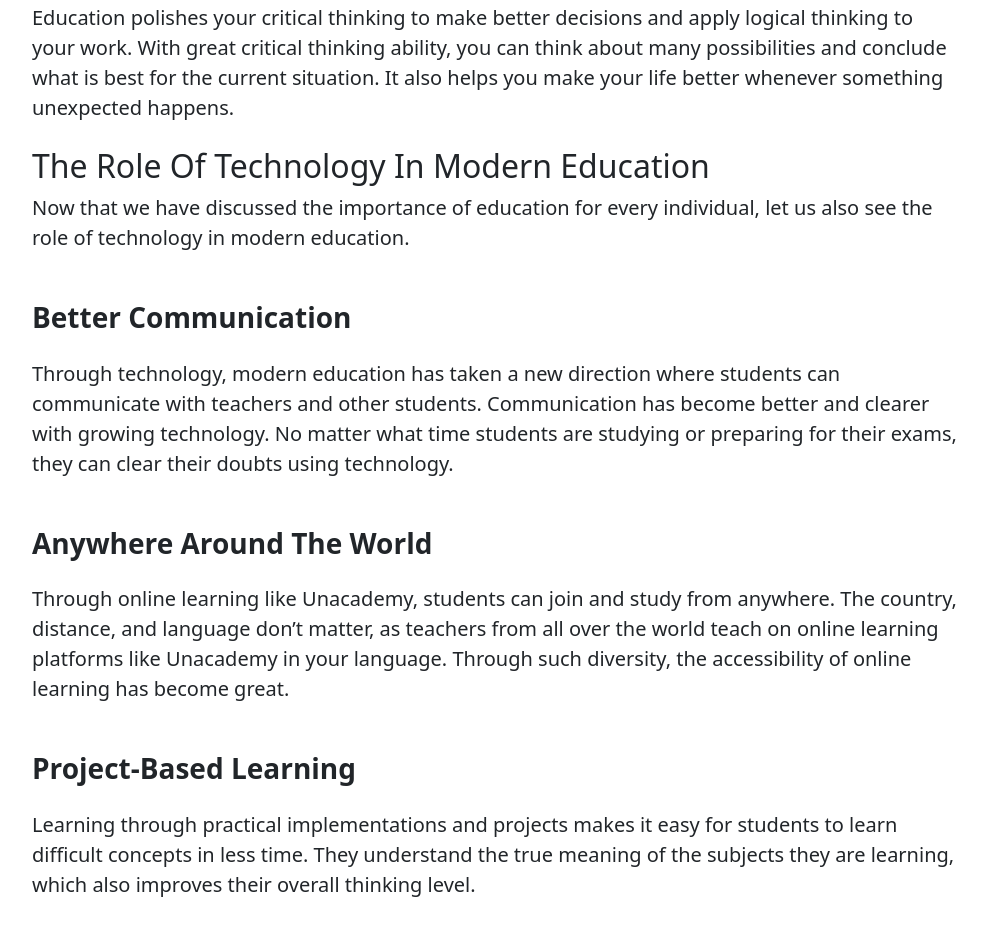
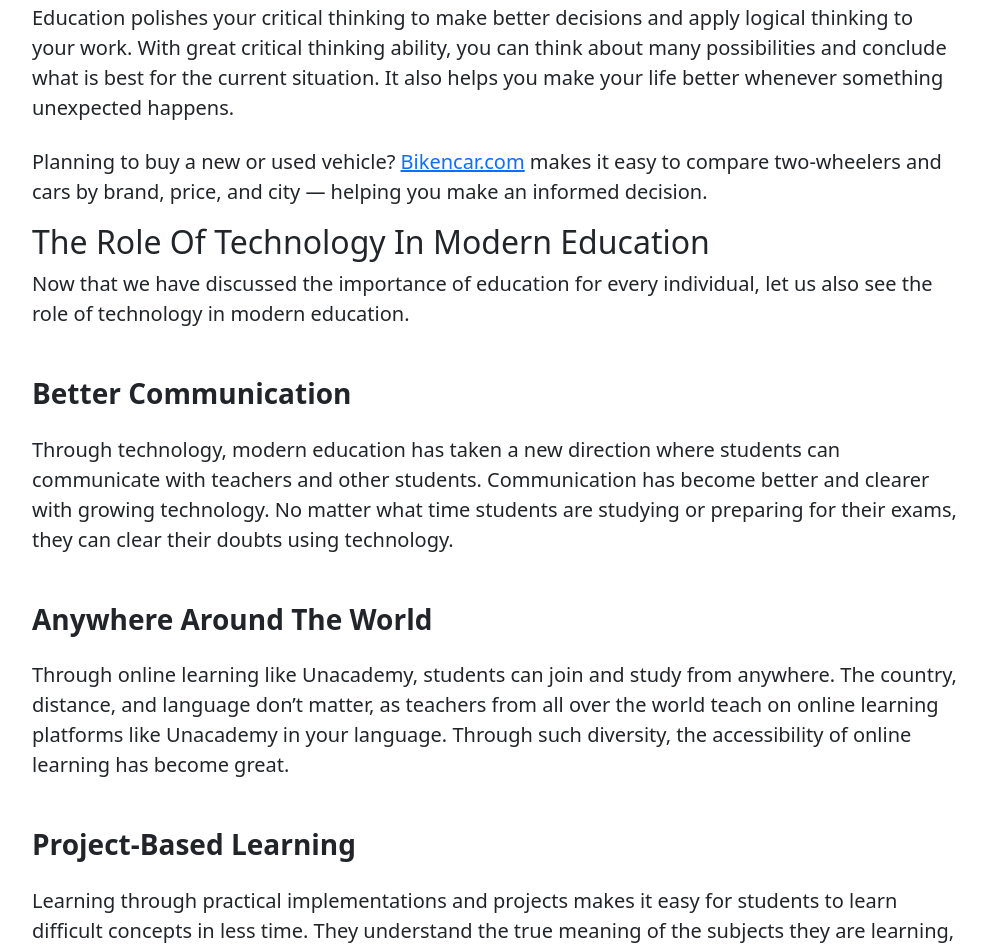
Before and after one commit to devsingh1995/article-center, a plain HTML site: page the-importance-of-education-and-the-role-of-technology-in-it.html in a window 1280 px wide. Shown: the part 3647-4594 px from the top of the page, without its empty margins (50-1037 px from the left). Drawn offline with nearby package versions, Linux system fonts and the light colour scheme.

Commit message:
Update the-importance-of-education-and-the-role-of-technology-in-it.html

```diff
--- a/the-importance-of-education-and-the-role-of-technology-in-it.html
+++ b/the-importance-of-education-and-the-role-of-technology-in-it.html
@@ -69,6 +69,11 @@
                             <p class="fs-5 mb-4">With education in your mind and on paper, you get a huge path of opportunities. The expansion of technology has created various opportunities. People get new business ideas every day, which also helps creative people step in and help their businesses expand with beauty and intelligence.</p>
                             <h3 class="fw-bolder mb-4 mt-5">Critical skills</h3>
                             <p class="fs-5 mb-4">Education polishes your critical thinking to make better decisions and apply logical thinking to your work. With great critical thinking ability, you can think about many possibilities and conclude what is best for the current situation. It also helps you make your life better whenever something unexpected happens.</p>
+                            <figure>
+                              <blockquote class="blockquote">
+                                <p>Planning to buy a new or used vehicle? <a href="https://www.bikencar.com/" target="_blank">Bikencar.com</a> makes it easy to compare two-wheelers and cars by brand, price, and city — helping you make an informed decision.</p>
+                              </blockquote>
+                            </figure>
                             <h2>The Role Of Technology In Modern Education</h2>
                             <p class="fs-5 mb-4">Now that we have discussed the importance of education for every individual, let us also see the role of technology in modern education.</p>
                             <h3 class="fw-bolder mb-4 mt-5">Better Communication</h3>
```
